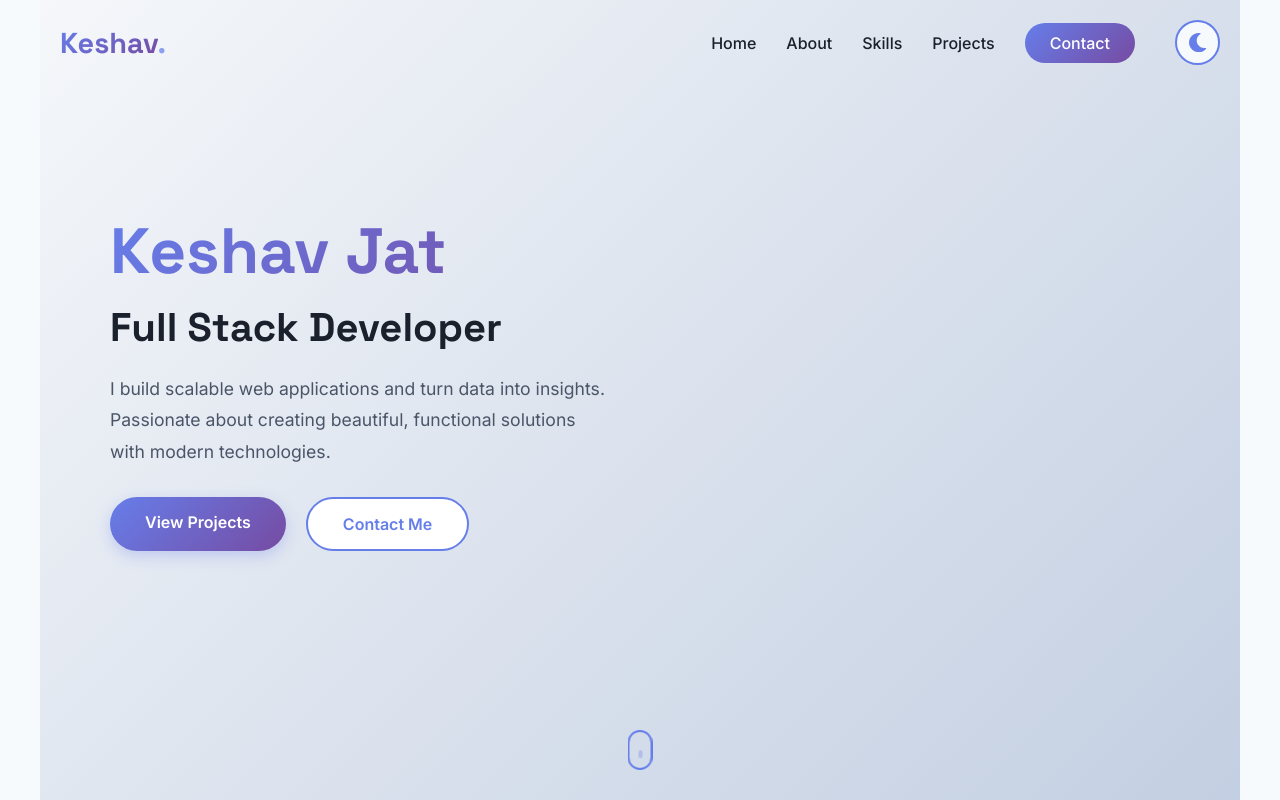
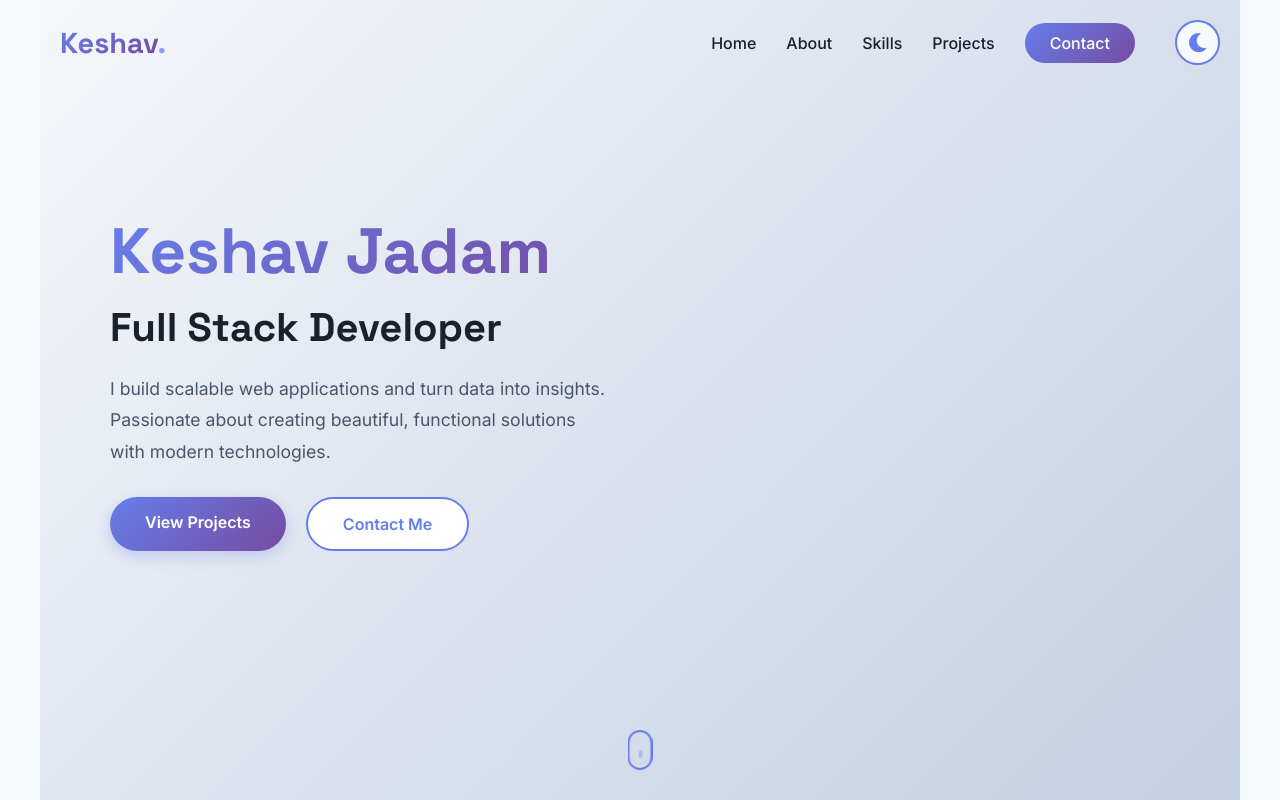
Before and after one commit to Keshavja29/portfolio-website, a React (Create React App) app: page / in a window 1280 px wide. Shown: the top 800 px of the page. Built offline with nearby package versions, Linux system fonts and the light colour scheme; the HTML template or start-up script is replaced by a standard one.

Commit message:
Update Hero with correct name - Keshav Jadam

```diff
--- a/src/components/Hero.js
+++ b/src/components/Hero.js
@@ -8,7 +8,7 @@ const Hero = () => {
       <div className="hero-content">
         <div className="hero-text">
           <h3 className="hero-greeting fade-in">Hi, I'm</h3>
-          <h1 className="hero-name fade-in-up">Keshav Jat</h1>
+          <h1 className="hero-name fade-in-up">Keshav Jadam</h1>
           <h2 className="hero-title fade-in-up">
             <span className="typing-text">Full Stack Developer</span>
           </h2>
```
